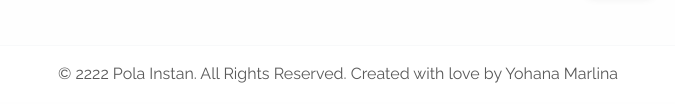
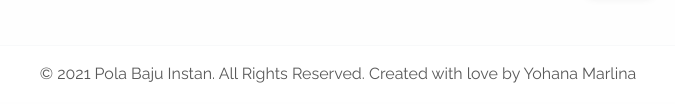
Before and after one commit to yohanamarlina/Polabaju, a website: page index.html in a window 1280 px wide. Shown: the part 11893-11997 px from the top of the page, 302-977 px from the left. Drawn offline with nearby package versions, Linux system fonts and the light colour scheme.

Commit message:
Update index.html

```diff
--- a/index.html
+++ b/index.html
@@ -1034,7 +1034,7 @@
 
 
         <div class="footer bg-white border-top border-light">
-            <p class="text-center py-3 color-grey m-0">&copy; 2222 Pola Instan. All Rights Reserved. Created with love by Yohana Marlina</p>
+            <p class="text-center py-3 color-grey m-0">&copy; 2021 Pola Baju Instan. All Rights Reserved. Created with love by Yohana Marlina</p>
         </div>
     </footer>
 
```
